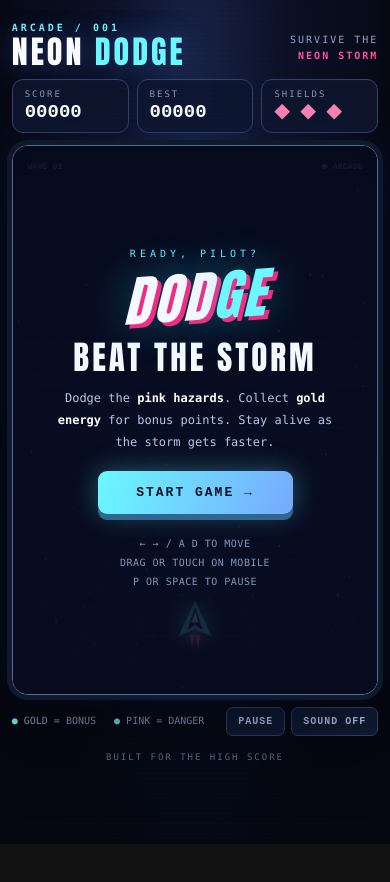
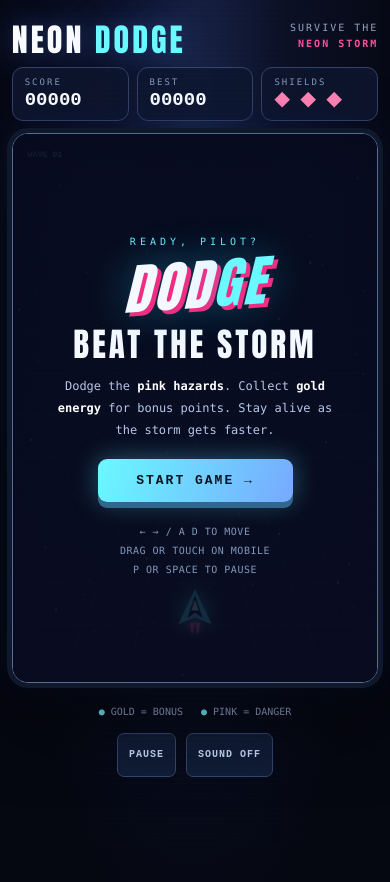
Before and after one commit to lensicallyapp/neon-dodge, a plain HTML site: page dist/index.html in a window 390 px wide. Before the commit the page ends 844 px from the top, so only its background shows below. Drawn offline with Linux system fonts and the light colour scheme.

Commit message:
Remove decorative numbering and protect mobile bottom controls from Safari toolbar

```diff
--- a/dist/index.html
+++ b/dist/index.html
@@ -5,7 +5,7 @@
   <meta name="viewport" content="width=device-width, initial-scale=1, viewport-fit=cover">
   <meta name="theme-color" content="#080b18">
   <meta name="description" content="Neon Dodge: a free arcade survival game. Dodge incoming hazards, collect energy, and beat your high score.">
-  <title>NEON DODGE · Arcade Survival</title>
+  <title>NEON DODGE</title>
   <style>
     :root{color-scheme:dark;--cyan:#6bf8ff;--pink:#ff4fa0;--gold:#ffe58a;--ink:#090c1a;--muted:#8795b8}
     *{box-sizing:border-box}html,body{min-height:100%;margin:0}
@@ -13,7 +13,6 @@
     body:before{content:"";position:fixed;inset:0;pointer-events:none;opacity:.22;background-image:linear-gradient(90deg,transparent 0%,#59e7ff08 50%,transparent 100%),repeating-linear-gradient(0deg,#ffffff08 0px,#ffffff08 1px,transparent 1px,transparent 5px)}
     .app{max-width:840px;margin:auto;display:flex;flex-direction:column;align-items:center;gap:12px;padding:20px 14px 24px}
     header{width:min(94vw,480px);display:flex;align-items:flex-end;justify-content:space-between;gap:10px}
-    .eyebrow{font-size:10px;color:var(--cyan);letter-spacing:3px;font-weight:800;line-height:1.6}
     h1{font-family:Impact,Haettenschweiler,'Arial Narrow Bold',sans-serif;letter-spacing:3px;font-size:clamp(32px,8vw,46px);margin:0;line-height:.97;font-weight:900;color:#f9fbff;text-shadow:0 0 30px #5b84ff65}
     h1 span{color:var(--cyan)}
     .top-right{text-align:right;font-size:10px;letter-spacing:2px;color:#96a3c5;padding-bottom:3px;line-height:1.6}
@@ -46,19 +45,20 @@
     .below button:focus-visible,.primary:focus-visible{outline:3px solid #ffe58a;outline-offset:4px}
     footer{font-size:9px;color:#62718e;letter-spacing:2px;text-align:center;margin-top:4px}
     @media(max-height:730px){.app{padding-top:10px;gap:8px}.metric{padding:6px 10px}.metric strong{font-size:16px}.frame{width:min(94vw,440px,calc(69dvh * .667))}.controls{margin-top:10px}}
+    @media(max-width:600px){.app{padding-bottom:calc(118px + env(safe-area-inset-bottom,0px))}.below{margin-top:10px;flex-wrap:wrap;justify-content:center;row-gap:14px}.below>div:first-child{text-align:center;width:100%}.below>div:last-child{display:flex;gap:10px;justify-content:center}.below button{min-height:44px}}
     @media(prefers-reduced-motion:reduce){.overlay,.primary{transition:none}}
   </style>
 </head>
 <body>
 <main class="app">
-  <header><div><div class="eyebrow">ARCADE / 001</div><h1>NEON <span>DODGE</span></h1></div><div class="top-right">SURVIVE THE<br><b>NEON STORM</b></div></header>
+  <header><div><h1>NEON <span>DODGE</span></h1></div><div class="top-right">SURVIVE THE<br><b>NEON STORM</b></div></header>
   <section class="hud" aria-label="Game stats">
     <div class="metric"><label>SCORE</label><strong id="score">00000</strong></div>
     <div class="metric"><label>BEST</label><strong id="best">00000</strong></div>
     <div class="metric"><label>SHIELDS</label><strong id="lives">◆ ◆ ◆</strong></div>
   </section>
   <div class="frame" id="frame">
-    <canvas id="game" width="480" height="720" aria-label="Arcade game: move left and right to dodge incoming hazards and collect glowing stars"></canvas>
+    <canvas id="game" width="480" height="720" aria-label="Move left and right to dodge hazards and collect glowing stars"></canvas>
     <div class="overlay" id="overlay">
       <div class="overlay-inner">
         <div class="overline" id="overlayLabel">READY, PILOT?</div>
@@ -73,7 +73,6 @@
     </div>
   </div>
   <div class="below"><div><span>●</span> GOLD = BONUS &nbsp; <span>●</span> PINK = DANGER</div><div><button id="pauseBtn" type="button">PAUSE</button> <button id="soundBtn" type="button" aria-label="Toggle sound">SOUND OFF</button></div></div>
-  <footer>BUILT FOR THE HIGH SCORE</footer>
 </main>
 <script>
 (()=>{'use strict';
@@ -139,7 +138,7 @@
       const flicker=4+Math.sin(time*32)*3;ctx.fillStyle='#ff6eae';ctx.shadowColor='#ff5cac';ctx.shadowBlur=14;ctx.beginPath();ctx.moveTo(-7,18);ctx.lineTo(-4,30+flicker);ctx.lineTo(0,17);ctx.lineTo(4,30+flicker);ctx.lineTo(7,18);ctx.fill();ctx.restore()}
     if(flash>0){ctx.fillStyle=`rgba(255,67,128,${flash*.27})`;ctx.fillRect(0,0,W,H)}
     ctx.restore();
-    ctx.fillStyle='#95b0df9c';ctx.font='bold 11px ui-monospace,monospace';ctx.textAlign='left';ctx.fillText('WAVE '+String(level).padStart(2,'0'),19,30);ctx.textAlign='right';ctx.fillText(mode==='playing'?'● LIVE':mode==='pause'?'Ⅱ PAUSED':'◆ ARCADE',W-19,30);
+    ctx.fillStyle='#95b0df9c';ctx.font='bold 11px ui-monospace,monospace';ctx.textAlign='left';ctx.fillText('WAVE '+String(level).padStart(2,'0'),19,30);ctx.textAlign='right';ctx.fillText(mode==='playing'?'● LIVE':mode==='pause'?'Ⅱ PAUSED':'',W-19,30);
     ctx.restore()}
   function loop(now){const dt=Math.min((now-last)/1000||0,.033);last=now;update(dt);render();requestAnimationFrame(loop)}
   showOverlay('ready');requestAnimationFrame(loop);
```
